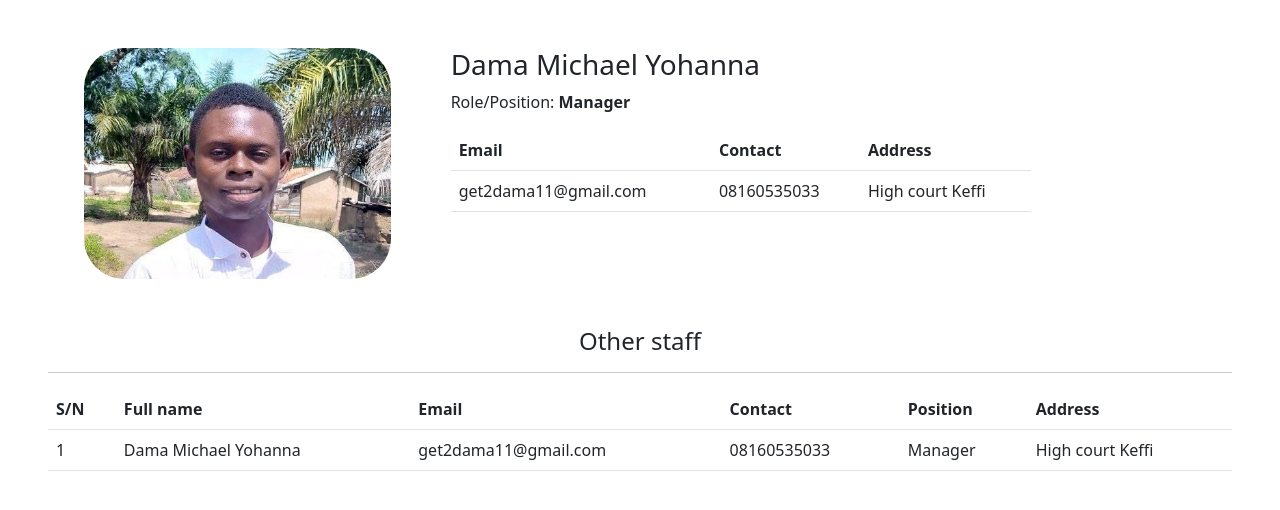
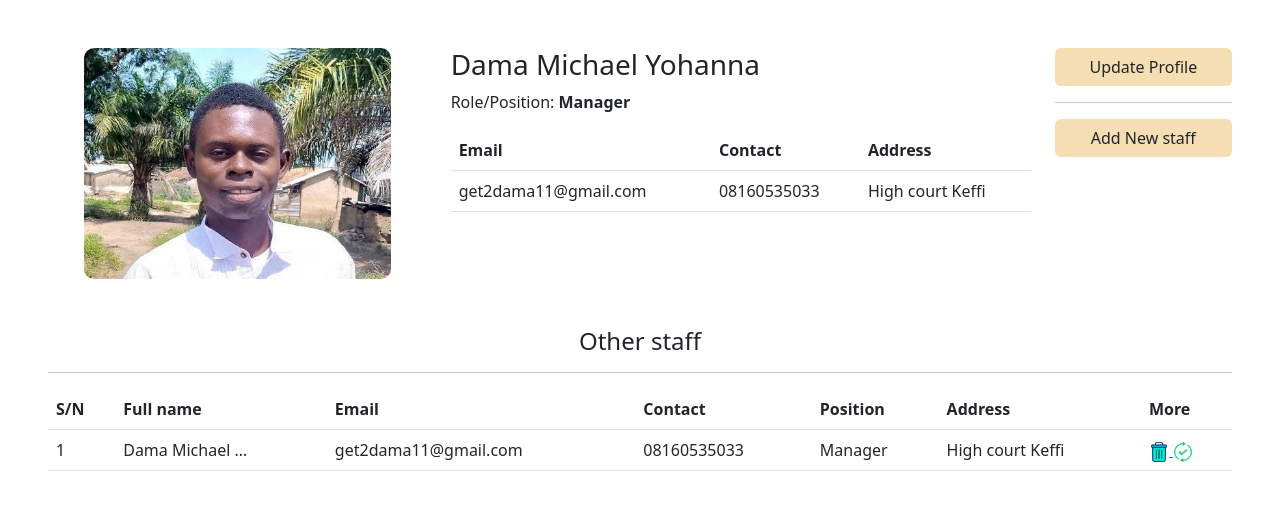
Before and after one commit to DamaMichaelYohanna/poultry-management-system, a Django app: page /account/profile in a window 1280 px wide. Shown: the part 56-566 px from the top of the page. Run offline with Django 4.2, Linux system fonts and the light colour scheme; a user stored in the database is signed in; data comes from the database, SQL or seed files in the repository; both versions use the stored data as it was after the commit.

Commit message:
update account views, url and added new picture for update icon

```diff
--- a/account/template/profile.html
+++ b/account/template/profile.html
@@ -1,12 +1,12 @@
-{% extends 'base.html' %} {% block tittle %}PMS | Profile View {% endblock %}
-{%block content %}
+{% extends 'base.html' %} {% load static %} {% block tittle %}PMS | Profile View
+{% endblock %} {%block content %}
 <div class="pt-5 ps-5 pe-5">
   <div class="row pb-5">
     <div class="col-md-4 ps-5 pe-5">
       <img
         src="{{ user_profile.image.url }}"
         alt=""
-        style="height: 100%; width: 100%; border-radius: 40px"
+        style="height: 100%; width: 100%; border-radius: 10px"
       />
     </div>
     <div class="col-md-6">
@@ -28,7 +28,16 @@
         </tr>
       </table>
     </div>
-    <div class="col-md-4"></div>
+    <div class="col-md-2">
+      <a href="" class="btn" style="background-color: wheat; width: 100%"
+        >Update Profile</a
+      >
+      <br />
+      <hr />
+      <a href="" class="btn" style="background-color: wheat; width: 100%"
+        >Add New staff</a
+      >
+    </div>
   </div>
   <h4 style="text-align: center">Other staff</h4>
   <hr />
@@ -41,15 +50,34 @@
         <th>Contact</th>
         <th>Position</th>
         <th class="d-none d-md-block">Address</th>
+        <th>More</th>
       </tr>
       {% for info in all_users %}
       <tr>
         <td>{{forloop.counter}}</td>
-        <td>{{info.user.get_full_name}}</td>
+        <td>{{info.user.get_full_name|truncatewords:2}}</td>
         <td class="d-none d-md-block">{{info.user.email}}</td>
         <td>{{info.contact}}</td>
         <td>{{info.position}}</td>
         <td class="d-none d-md-block">{{info.address|truncatewords:3}}</td>
+        <td>
+          <a href="delete/{{info.pk}}">
+            <img
+              src="{% static 'delete.png' %}"
+              alt="del"
+              height="20"
+              width="20"
+            />
+          </a>
+          <a href="update/{{info.pk}}">
+            <img
+              src="{% static 'update.png' %}"
+              alt="updt"
+              height="20"
+              width="20"
+            />
+          </a>
+        </td>
       </tr>
       {% endfor %}
     </table>
--- a/account/urls.py
+++ b/account/urls.py
@@ -10,4 +10,7 @@ urlpatterns = [
     path('login', views.login_view, name='login'),
     path('logout', views.logout_view, name='logout'),
     path('profile', views.profile, name='profile'),
+    path('add', views.add_user, name='add_user'),
+    path('update/<int:pk>', views.update_profile, name="update_profile"),
+    path('delete/<int:pk>', views.delete_profile, name="delete_profile"),
 ]
--- a/account/views.py
+++ b/account/views.py
@@ -54,6 +54,22 @@ def add_user(request):
     return render(request, 'add_user.html', context=context)
 
 
+@login_required
+def update_profile(request):
+    if request.method == "POST":
+        pass
+    else:
+        return render(request, 'update_profile.html')
+
+
+@login_required
+def delete_profile(request, pk):
+    info = Profile.objects.get(pk=pk)
+
+
+    return None
+
+
 def change_password(request):
     pass
 
--- a/main/template/base.html
+++ b/main/template/base.html
@@ -105,6 +105,9 @@
               /></a>
               <ul class="dropdown-menu" aria-labelledby="dropdown09">
                 <li>
+                  <a class="dropdown-item" href="/account/profile">Profile</a>
+                </li>
+                <li>
                   <a class="dropdown-item" href="/account/change_password"
                     >Change Password</a
                   >
```
Also changed, not shown: poultry_management_system/settings.py (+3 -6 lines), account/static/delete.png (added), account/static/update.png (added), db.sqlite3.
